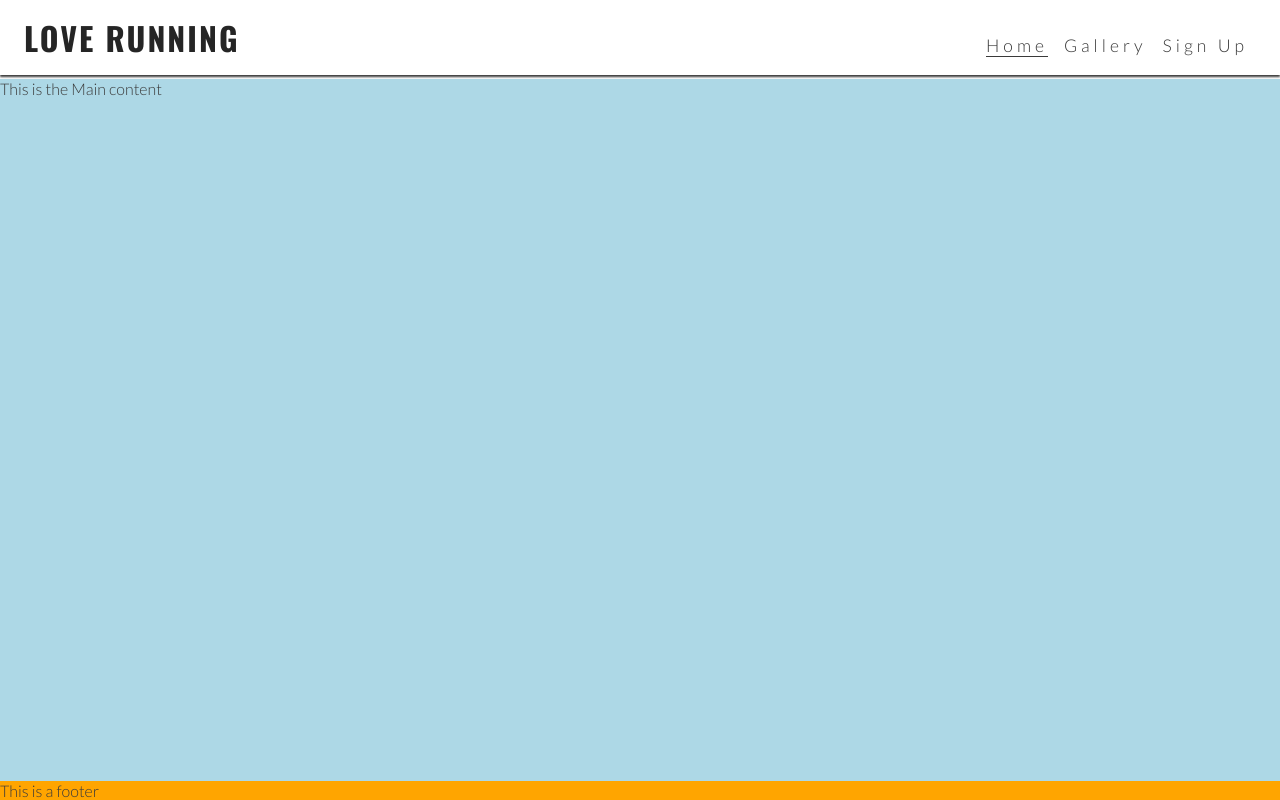
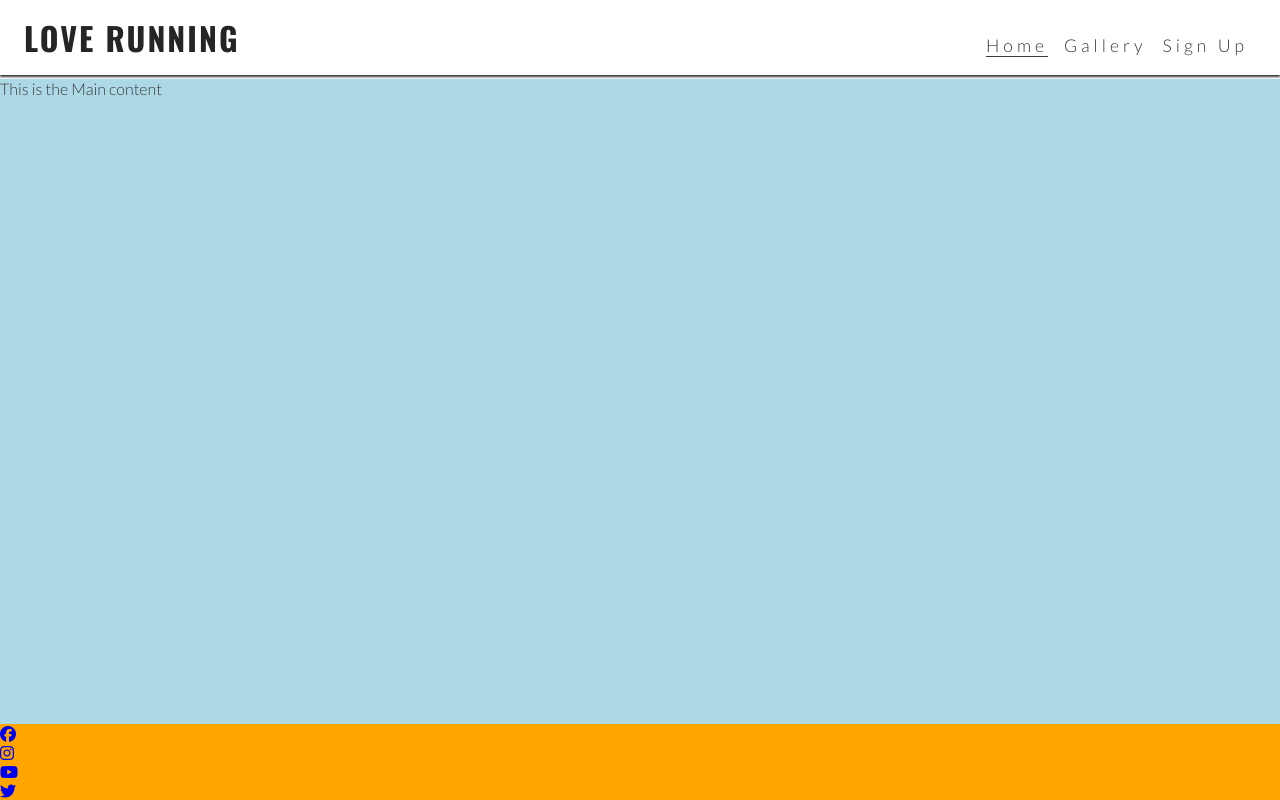
Before and after one commit to ValerioS05/LoveRun-EP, a plain HTML site: page index.html in a window 1280 px wide. Drawn offline with nearby package versions, Linux system fonts and the light colour scheme.

Commit message:
added links to footer added icon to nav toggle

```diff
--- a/index.html
+++ b/index.html
@@ -26,7 +26,9 @@
             </h1>
         </a>
         <input type="checkbox" id="nav-toggle" name="nav-toggle">
-        <label for="nav-toggle" class="nav-toggle-label">X</label>
+        <label for="nav-toggle" class="nav-toggle-label">
+            <i class="fa-solid fa-bars"></i>
+        </label>
         <nav>
             <ul id="menu">
                 <li><a href="" class="active">Home</a></li>
@@ -45,8 +47,21 @@
     <!-- footer of the page -->
 
     <footer>
-        This is a footer
+        <ul>
+            <li><a href=https://www.facebook.com/" target="_blank" rel="noopener"
+                aria-label="Visit our Facebook page (opens in a new tab)"><i class="fa-brands fa-facebook"></i></a></li>
+            <li><a href="https://www.instagram.com/" target="_blank"rel="noopener"
+                aria-label="Visit our Instagram page (opens in a new tab)"><i class="fa-brands fa-instagram"></i></a></li>
+            <li><a href="http://www.youtube.com/" target="_blank" rel="noopener"
+                aria-label="Visit our youtube page (opens in a new tab)"><i class="fa-brands fa-youtube"></i></a></li>
+            <li><a href="https:twitter.com/" target="_blank"rel="noopener"
+                aria-label="Visit our twitter page (opens in a new tab)"><i class="fa-brands fa-twitter"></i></a></li>
+        </ul>
     </footer>
+
+    <!-- JS kit FontAwesome-->
+
+    <script src="https://kit.fontawesome.com/65d1820b19.js" crossorigin="anonymous"></script>
 </body>
 
 </html>
```
